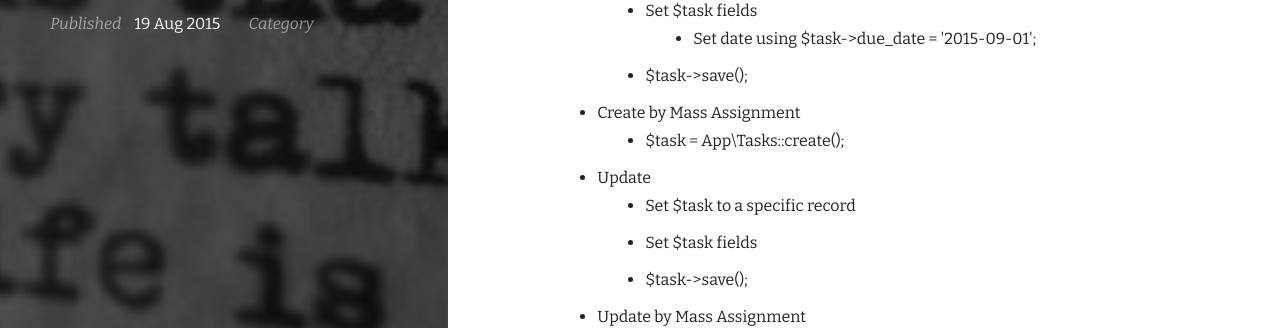
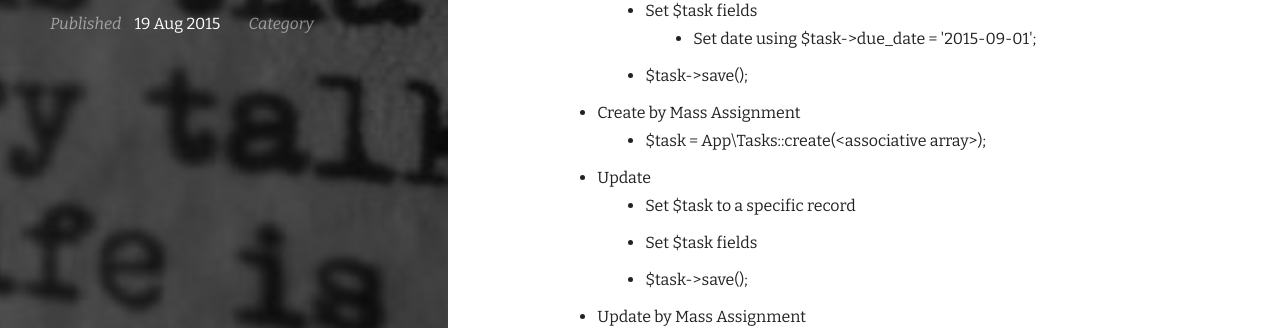
Before and after one commit to arxene/misguidedramblings, a Jekyll site: the page built from _posts/2015-08-19-eloquent-homework.md, in a window 1280 px wide. Shown: the part 910-1238 px from the top of the page. Built offline with Jekyll 4.4.1, drawn with Linux system fonts in a browser that asks for light colours; nearby versions of some CDN libraries.

Commit message:
Escaped code in Eloquent post
Forgot to escape something that Markdown thinks is code. I had
<associative array> in the text and it added a tag called <associative> to
the source.

```diff
--- a/_posts/2015-08-19-eloquent-homework.md
+++ b/_posts/2015-08-19-eloquent-homework.md
@@ -37,7 +37,7 @@ The steps I took to do this:
 			- Set date using `$task->due_date = '2015-09-01';`
 		3. $task->save();
 	- Create by Mass Assignment
-		1. $task = App\Tasks::create(<associative array>);
+		1. `$task = App\Tasks::create(<associative array>);`
 	- Update
 		1. Set $task to a specific record
 		2. Set $task fields
```
